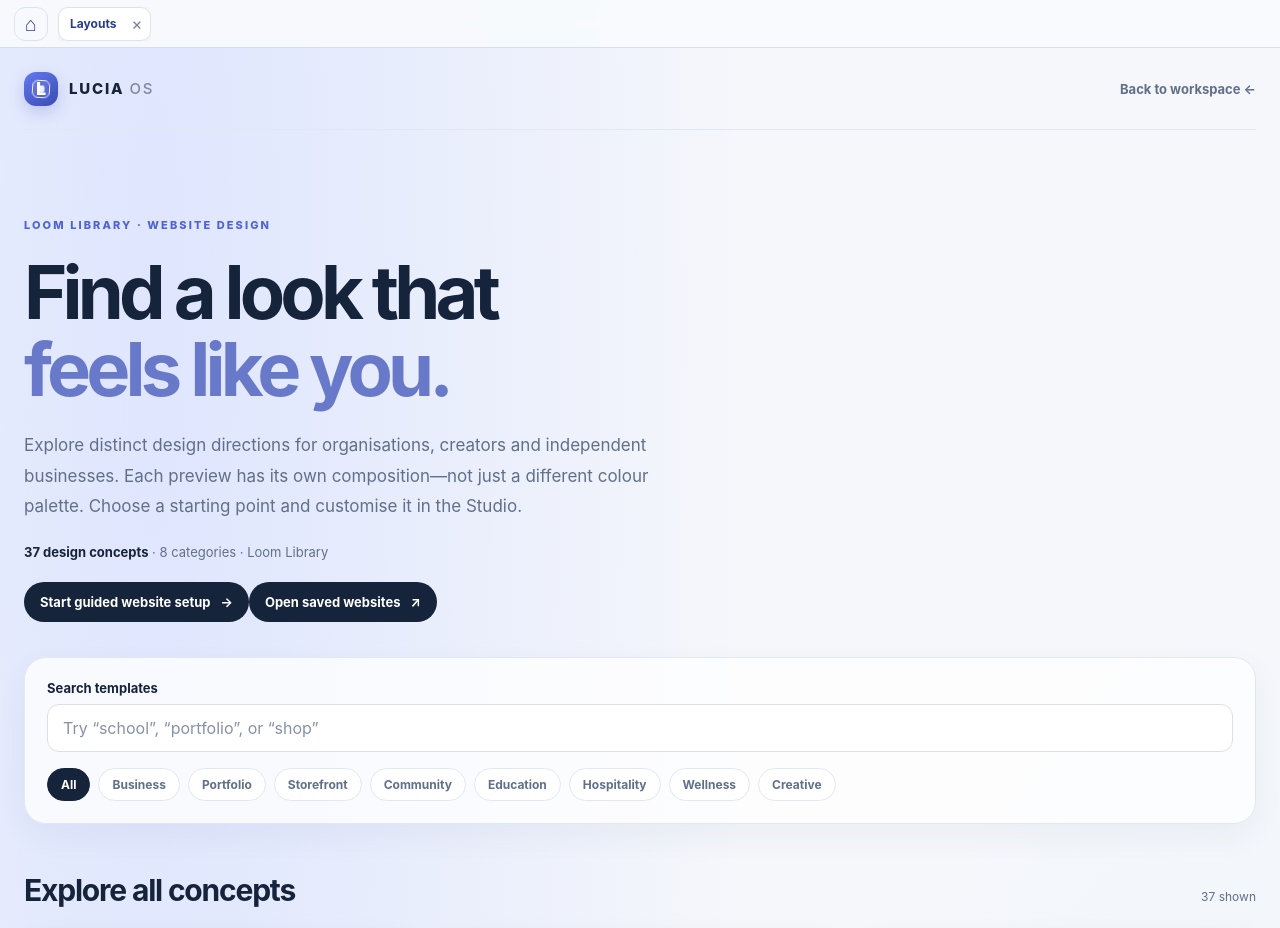
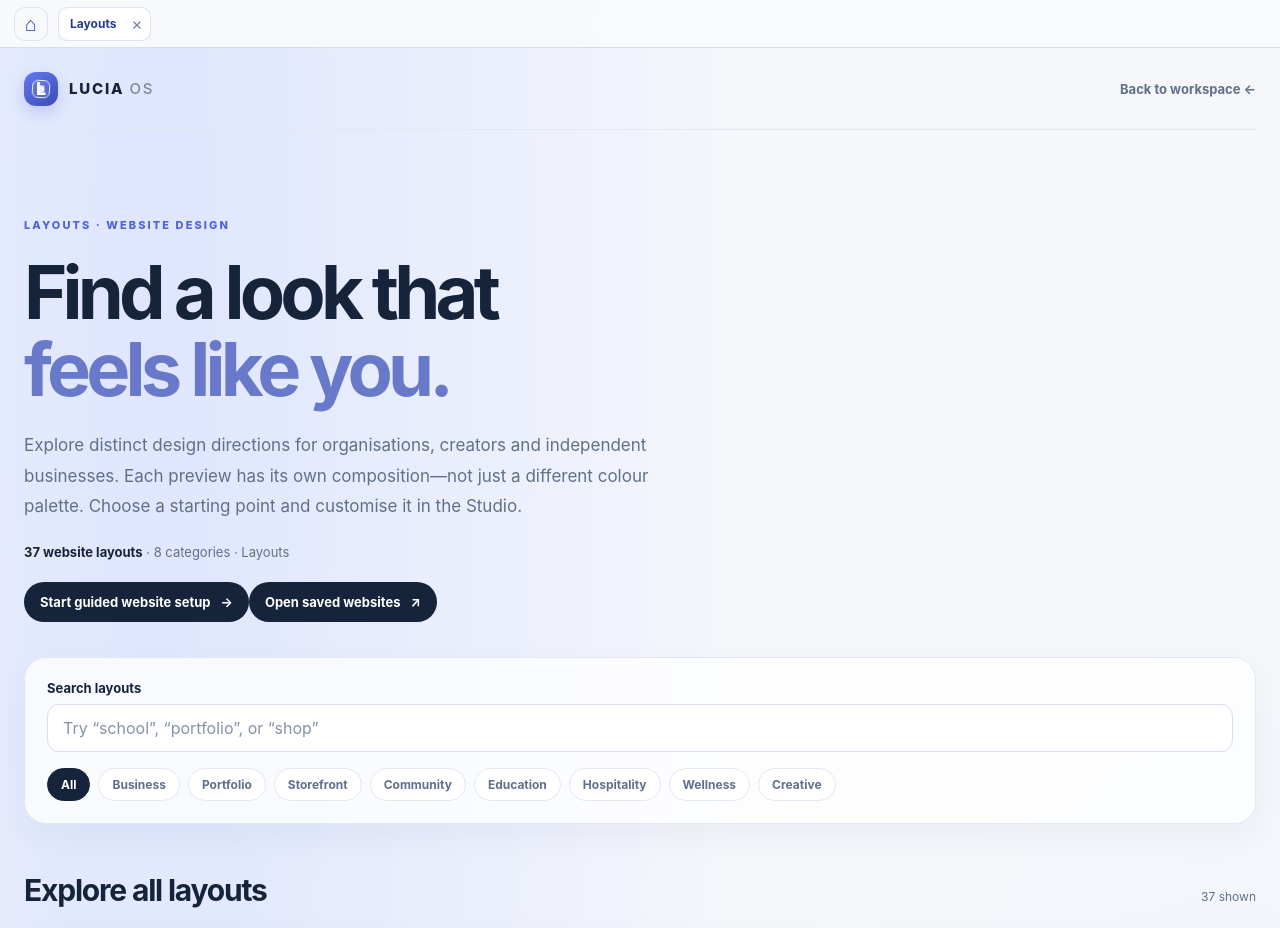
Before and after one commit to trendorafindsinc-jpg/lucia-os, a Next.js app: page /templates in a window 1280 px wide. Shown: the top 928 px of the page. Built offline with nearby package versions, Linux system fonts and the light colour scheme.

Commit message:
fix(layouts): remove Loom naming from layout catalogue

```diff
--- a/src/components/templates/template-gallery.tsx
+++ b/src/components/templates/template-gallery.tsx
@@ -56,21 +56,21 @@ export function TemplateGallery() {
         <Link className="template-back" href="/workspace">Back to workspace <span aria-hidden="true">←</span></Link>
       </header>
       <section className="template-intro">
-        <p className="eyebrow">LOOM LIBRARY · WEBSITE DESIGN</p>
+        <p className="eyebrow">LAYOUTS · WEBSITE DESIGN</p>
         <h1>Find a look that<br /><span>feels like you.</span></h1>
         <p className="template-lede">Explore distinct design directions for organisations, creators and independent businesses. Each preview has its own composition—not just a different colour palette. Choose a starting point and customise it in the Studio.</p>
-        <div className="template-count"><strong>{websiteTemplates.length} design concepts</strong><span> · {templateCategories.length - 1} categories · Loom Library</span></div>
+        <div className="template-count"><strong>{websiteTemplates.length} website layouts</strong><span> · {templateCategories.length - 1} categories · Layouts</span></div>
         <div className="template-start-link"><Link href="/create">Start guided website setup <span aria-hidden="true">→</span></Link><Link href="/workspace/websites">Open saved websites <span aria-hidden="true">↗</span></Link></div>
       </section>
-      <section className="template-controls" aria-label="Find a website template">
-        <label className="template-search-label" htmlFor="template-search">Search templates</label>
+      <section className="template-controls" aria-label="Find a website layout">
+        <label className="template-search-label" htmlFor="template-search">Search layouts</label>
         <input id="template-search" className="template-search" value={search} onChange={(event) => setSearch(event.target.value)} placeholder="Try “school”, “portfolio”, or “shop”" />
-        <div className="template-filters" aria-label="Filter by category">
+        <div className="template-filters" aria-label="Filter layouts by category">
           {templateCategories.map((item) => <button key={item} type="button" className={category === item ? "template-filter is-active" : "template-filter"} onClick={() => setCategory(item)} aria-pressed={category === item}>{item}</button>)}
         </div>
       </section>
       <section className="template-results" aria-live="polite">
-        <div className="template-results-heading"><h2>{category === "All" ? "Explore all concepts" : category + " concepts"}</h2><span>{visibleTemplates.length} shown</span></div>
+        <div className="template-results-heading"><h2>{category === "All" ? "Explore all layouts" : category + " layouts"}</h2><span>{visibleTemplates.length} shown</span></div>
         {visibleTemplates.length ? <div className="template-grid">{visibleTemplates.map((template) => {
           const variant = getPreviewVariant(template);
           return <article className="template-card" key={template.id}>
@@ -83,13 +83,13 @@ export function TemplateGallery() {
             <div className="template-card-body">
               <div className="template-card-meta"><span>{template.category}</span><span>{template.style}</span></div>
               <h3>{template.name}</h3><p className="template-audience">{template.audience}</p><p className="template-description">{template.description}</p>
-              <div className="template-sections" aria-label="Included section concepts">{template.sections.slice(0, 4).map((section) => <span key={section}>{section}</span>)}</div>
+              <div className="template-sections" aria-label="Included section layouts">{template.sections.slice(0, 4).map((section) => <span key={section}>{section}</span>)}</div>
               <Link className="template-action" href={getTemplateSetupHref(template.id)}>Customise this design <span aria-hidden="true">↗</span></Link>
             </div>
           </article>;
-        })}</div> : <div className="template-empty"><h3>No matching concepts</h3><p>Try another search or choose a different category.</p><button type="button" onClick={() => { setCategory("All"); setSearch(""); }}>Clear filters</button></div>}
+        })}</div> : <div className="template-empty"><h3>No matching layouts</h3><p>Try another search or choose a different category.</p><button type="button" onClick={() => { setCategory("All"); setSearch(""); }}>Clear filters</button></div>}
       </section>
-      <footer className="template-footer"><span>Designs are starting points, not locked-in layouts.</span><span>Edits and publishing remain subject to the Studio’s save and publish safeguards.</span></footer>
+      <footer className="template-footer"><span>Layouts are starting points, not locked-in designs.</span><span>Edits and publishing remain subject to the Studio’s save and publish safeguards.</span></footer>
     </main>
   );
 }
```
